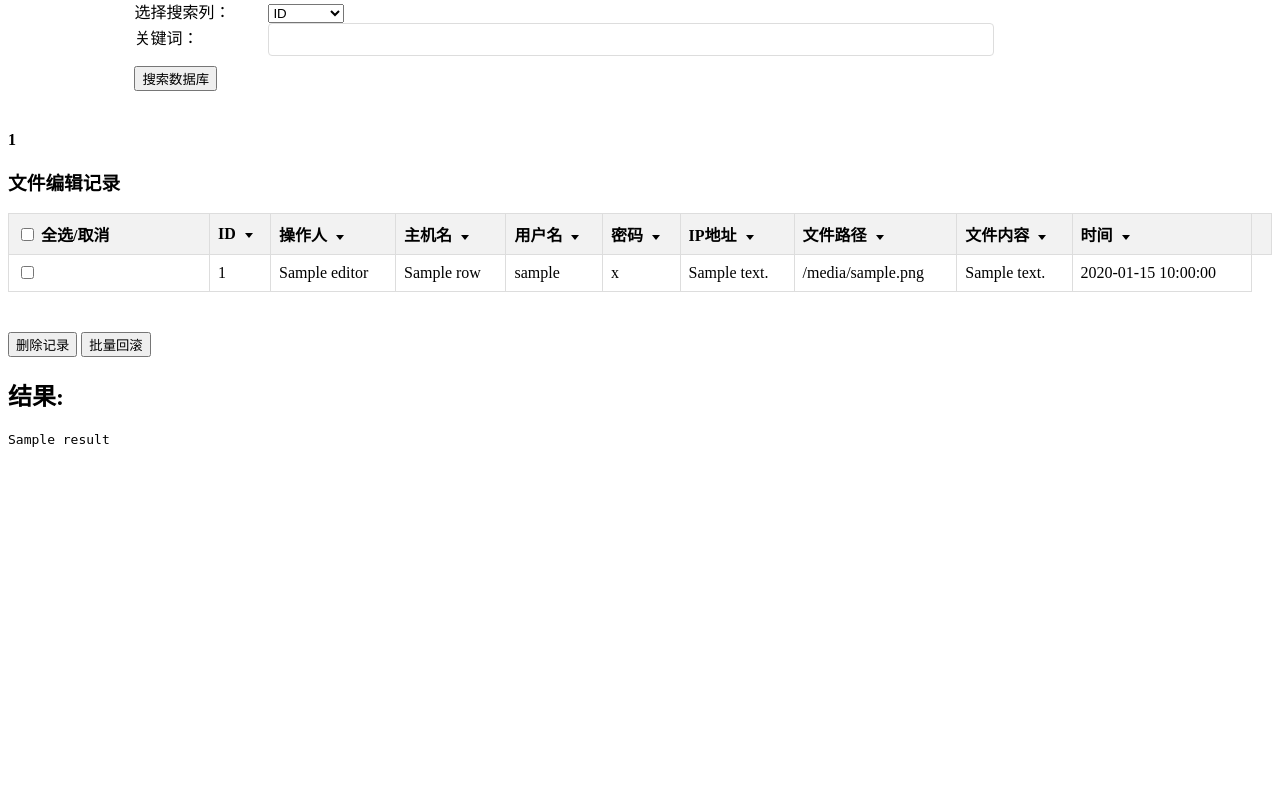
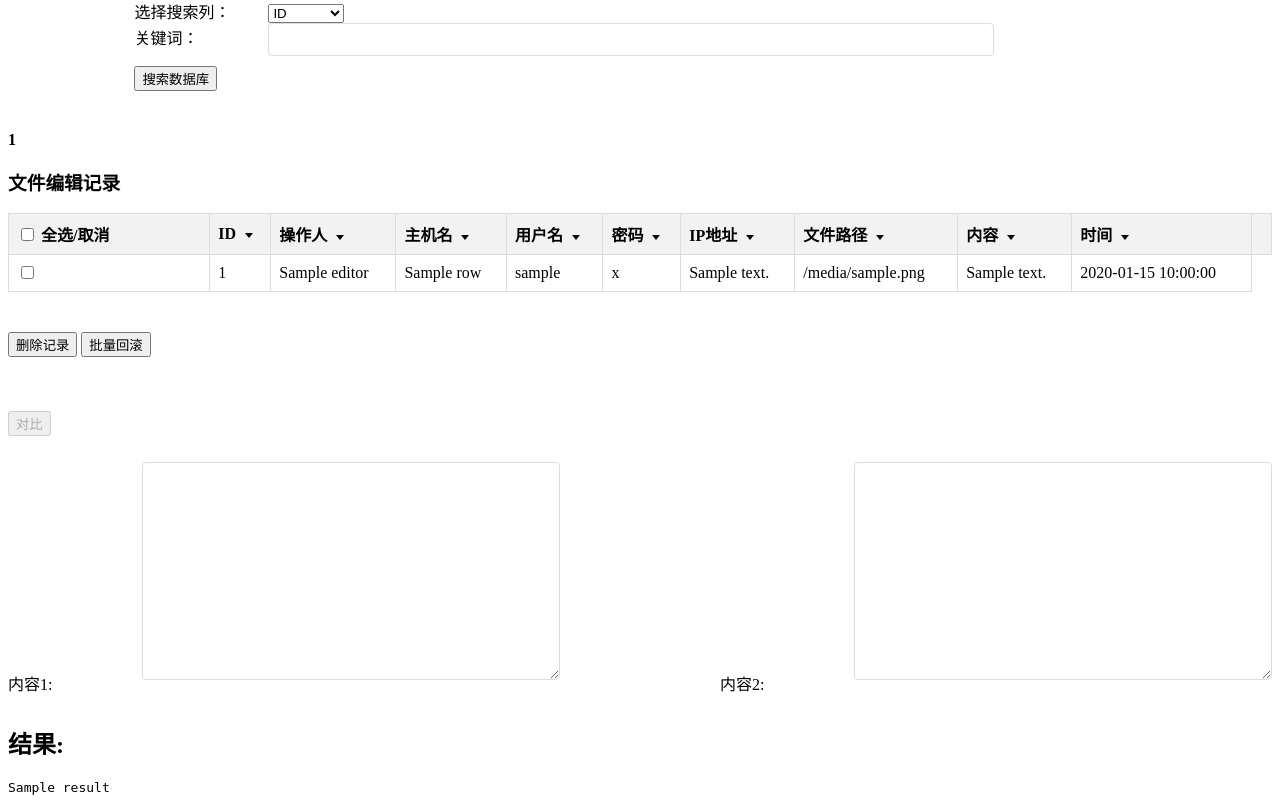
Before and after one commit to guyubs/ServerManager, a Flask app: template templates/file_edit_history.html in a window 1280 px wide. Shown: the part 216-1024 px from the top of the page. Before the commit the page ends 663 px from the top, so only its background shows below. Run offline with Flask 3, Linux system fonts and the light colour scheme; the template is opened without the code that fills it: most values are stand-ins (such as "Sample title", 1, 10 or a date in 2020).

Commit message:
增加：增加文件历史版本对比功能，逐行对比，有不同的行用红色表示。

```diff
--- a/app.py
+++ b/app.py
@@ -904,7 +904,6 @@ def delete_file_edit_history():
 
 
 def save_file(file_path, content, hostname, ip_address):
-    # 将用户操作添加到 operations 表
     timestamp = datetime.now()  # 获取当前日期和时间
 
     # 查询 ServerInfo 表中的密码
--- a/templates/file_edit_history.html
+++ b/templates/file_edit_history.html
@@ -1,4 +1,4 @@
-<!-- manage_operation.html -->
+<!-- file_edit_history.html -->
 
 <!DOCTYPE html>
 <html lang="en">
@@ -72,7 +72,7 @@
         <th class="sortable" data-column="password">密码 <span class="sort-arrow"></span></th>
         <th class="sortable" data-column="ip_address">IP地址 <span class="sort-arrow"></span></th>
         <th class="sortable" data-column="FilePath">文件路径 <span class="sort-arrow"></span></th>
-        <th class="sortable" data-column="Content">文件内容 <span class="sort-arrow"></span></th>
+        <th class="sortable" data-column="Content">内容 <span class="sort-arrow"></span></th>
         <th class="sortable" data-column="timestamp">时间 <span class="sort-arrow"></span></th>
       <th></th>
     </tr>
@@ -105,7 +105,39 @@
     <button id="batch-connect-btn">批量回滚</button>
     <form id="batch-form2" method="POST" action="/file_rollback" style="display:none;">
         <input id="batch-servers" type="hidden" name="files">
-    </form>
+    </form><br><br><br><br>
+
+    <!-- 对比 -->
+<div>
+  <div style="display: flex; justify-content: space-between;">
+    <button id="compareBtn" disabled>对比</button>
+  </div>
+  <div style="display: flex; justify-content: space-between; margin-top: 10px;">
+    <div>
+      <div id="ids">
+        <p id="id1"></p>
+      </div>
+      <label for="content1">内容1:</label>
+      <textarea id="content1" style="width: 400px; height: 200px;"></textarea>
+    </div>
+    <div>
+      <div id="ids">
+        <p id="id2"></p>
+      </div>
+      <label for="content2">内容2:</label>
+      <textarea id="content2" style="width: 400px; height: 200px;" ></textarea>
+    </div>
+  </div>
+  <div style="display: flex; justify-content: space-between; margin-top: 10px;">
+    <div style="flex: 1;">
+      <div></div>
+    </div>
+    <div style="flex: 1; margin-left: 10px;">
+      <div></div>
+    </div>
+  </div>
+</div>
+    <div id="output"></div>
 
 
     <!-- 显示flash信息 -->
@@ -275,6 +307,78 @@
             //把 serverData 发送到后端
             batchForm2.submit(); // 如果需要提交表单，取消注释
         });
+
+
+    // 对比
+    const checkboxes2 = document.querySelectorAll('input[name="files"]');
+    const compareBtn = document.getElementById('compareBtn');
+    const content1 = document.getElementById('content1');
+    const content2 = document.getElementById('content2');
+    const selectedRows = [];
+    const selectedIds = document.getElementById('selectedIds');
+
+    checkboxes2.forEach((checkbox) => {
+      checkbox.addEventListener('change', () => {
+        if (checkbox.checked) {
+          selectedRows.push(checkbox.value);
+        } else {
+          const index = selectedRows.indexOf(checkbox.value);
+          selectedRows.splice(index, 1);
+        }
+
+        compareBtn.disabled = selectedRows.length !== 2;
+
+      });
+    });
+
+    compareBtn.addEventListener('click', () => {
+      const contents = [];
+      const ids = selectedRows.map(rowId => parseInt(rowId, 10));
+      const id1 = ids[0];
+      const id2 = ids[1];
+
+      selectedRows.forEach((rowId) => {
+        const row = document.querySelector(`input[value="${rowId}"]`).parentNode.parentNode;
+        const contentCell = row.cells[8];
+        contents.push(contentCell.textContent);
+      });
+
+        content1.innerHTML = contents[0];
+        content2.innerHTML = contents[1];
+
+
+      document.querySelector('#id1').innerText = `ID: ${id1}`;
+      document.querySelector('#id2').innerText = `ID: ${id2}`;
+
+      // 将文本框内容按行拆分成数组
+    const lines1 = content1.innerHTML.split('\n');
+    const lines2 = content2.innerHTML.split('\n');
+
+    // 遍历两个数组，比较每一行的内容
+    let outputHtml = '';
+    for (let i = 0; i < Math.max(lines1.length, lines2.length); i++) {
+          const line1 = lines1[i] || '';
+          const line2 = lines2[i] || '';
+
+          // 判断两行是否相同，不同的用红色标记
+          if (line1 !== line2) {
+          outputHtml += '<span style="color:red">';
+        }
+        outputHtml += '<pre>' + line1 + '</pre>';
+        if (line1 !== line2) {
+          outputHtml += '</span>';
+        }
+
+
+    }
+
+// 将结果输出到第一个文本框
+// 将结果输出到一个<div>元素中
+document.getElementById('output').innerHTML = outputHtml;
+
+    });
+
+
     </script>
 </body>
 </html>
```
Lines whose indentation alone changed are shown as unchanged.
